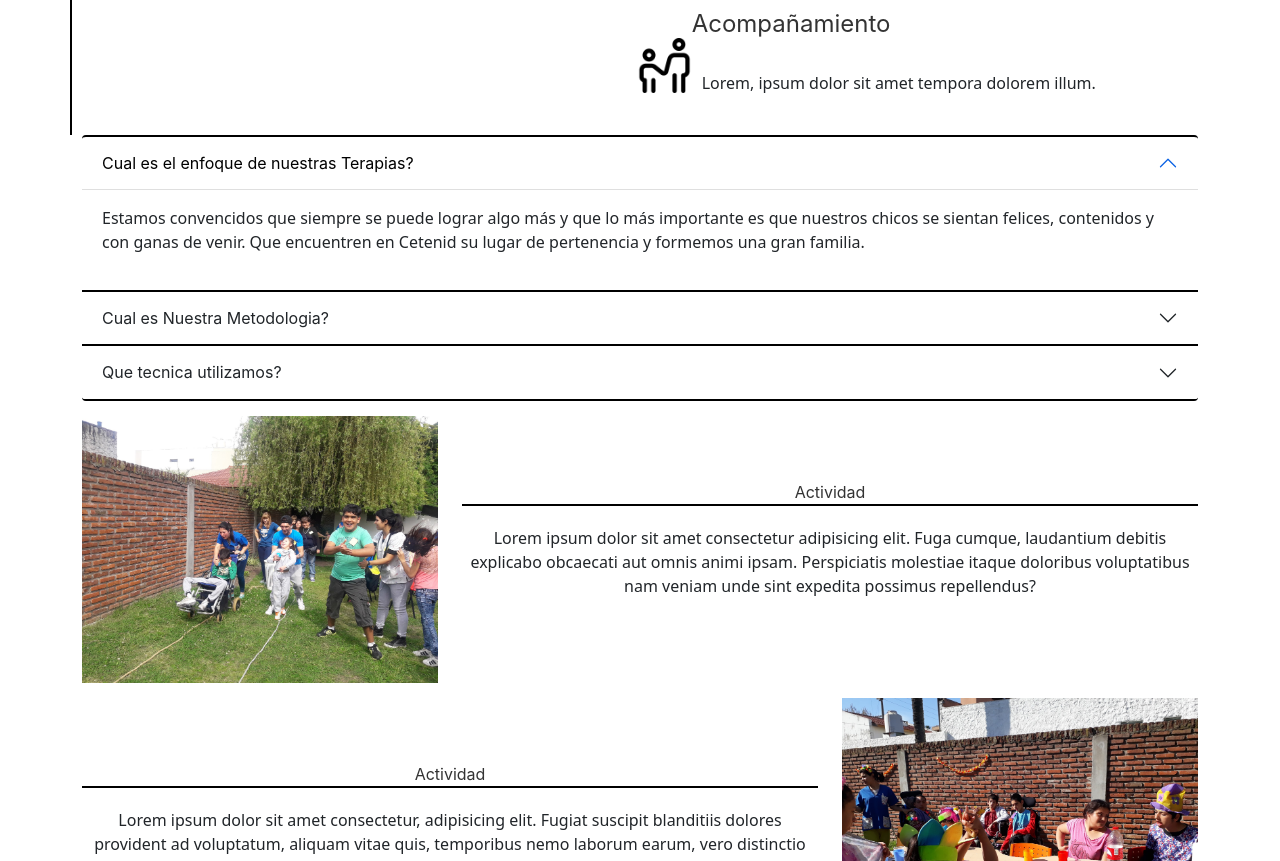
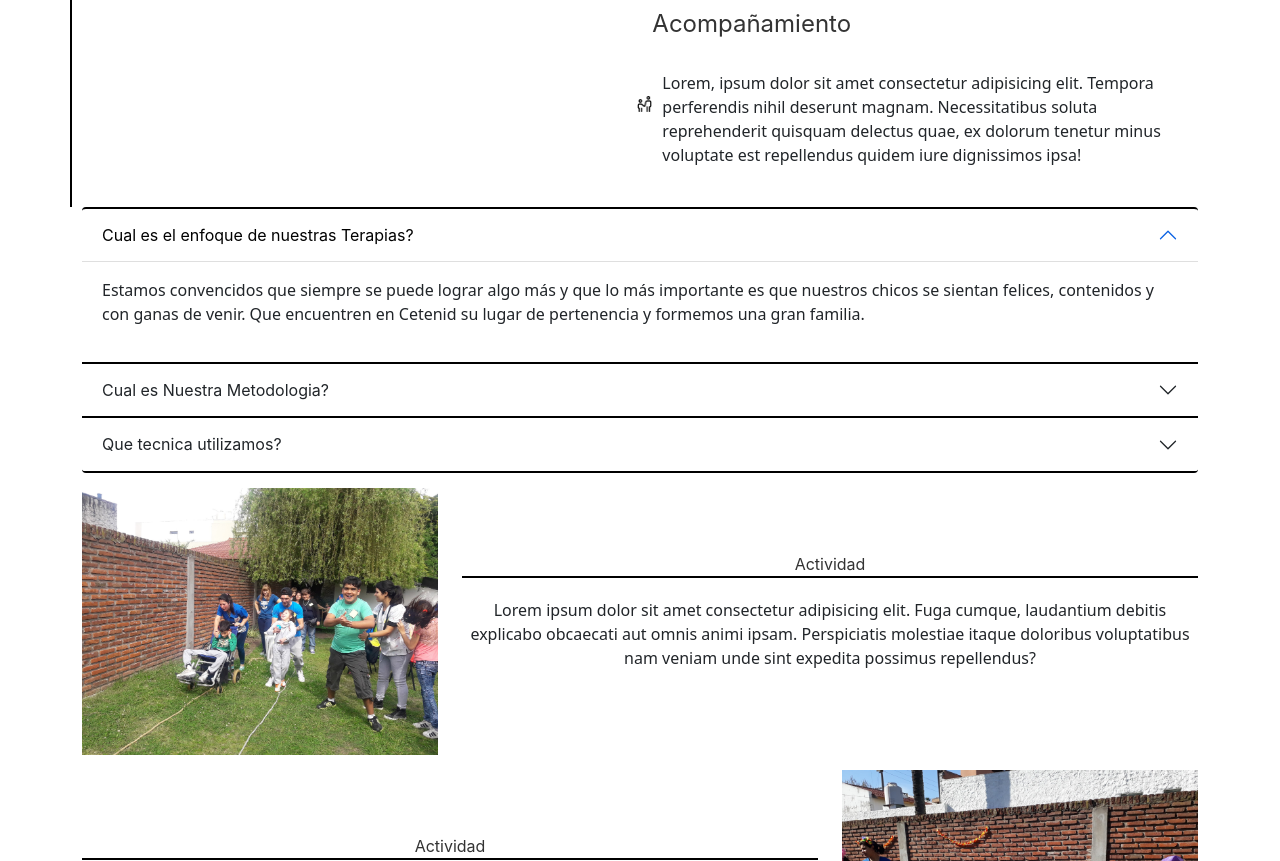
Before and after one commit to AgustinMateos/Cet-enid, a website: page index.html in a window 1280 px wide. Shown: the part 1250-2111 px from the top of the page. Drawn offline with nearby package versions, Linux system fonts and the light colour scheme.

Commit message:
al poner texto en alimentaion se achican los iconos

```diff
--- a/index.html
+++ b/index.html
@@ -153,11 +153,14 @@
                     <div>
 
                         <div class="index__icono__container">
-                            <div><img src="./imagenes/iconoacompanamiento.png" width="55" height="55" alt=""></div>
+                            <div>
+                                <img src="./imagenes/iconoacompanamiento.png" width="55" height="55" alt=""></div>
                             <div>
                                 <h3>Acompañamiento</h3>
-                                <p class="index__cetenid__container__texto">Lorem, ipsum dolor sit amet tempora dolorem
-                                    illum.
+                                <p class="index__cetenid__container__texto">Lorem, ipsum dolor sit amet consectetur
+                                    adipisicing elit. Tempora perferendis nihil deserunt magnam. Necessitatibus soluta
+                                    reprehenderit quisquam delectus quae, ex dolorum tenetur minus voluptate est
+                                    repellendus quidem iure dignissimos ipsa!
                                 </p>
                             </div>
 
@@ -269,7 +272,7 @@
                 <div class="row">
                     <div class="col-md-12 col-12">
                         <h4>Trabajamos con:</h4>
-            <p>Incluir salud, prepagas y todas las obras sociales</p>
+                        <p>Incluir salud, prepagas y todas las obras sociales</p>
 
                     </div>
                 </div>
@@ -297,7 +300,7 @@
                 <div class="col-12 col-md-6">
                     <div class="row"><iframe
                             src="https://www.google.com/maps/embed?pb=!1m18!1m12!1m3!1d13113.519888270845!2d-58.39280000000001!3d-34.74602!2m3!1f0!2f0!3f0!3m2!1i1024!2i768!4f13.1!3m3!1m2!1s0x0%3A0xb02c1c82bb849c1a!2sChacabuco%20157%20Parking!5e0!3m2!1ses-419!2sar!4v1672104151548!5m2!1ses-419!2sar"
-                             style="border:0;" allowfullscreen="" loading="lazy"
+                            style="border:0;" allowfullscreen="" loading="lazy"
                             referrerpolicy="no-referrer-when-downgrade"></iframe></div>
                 </div>
             </div>
```
